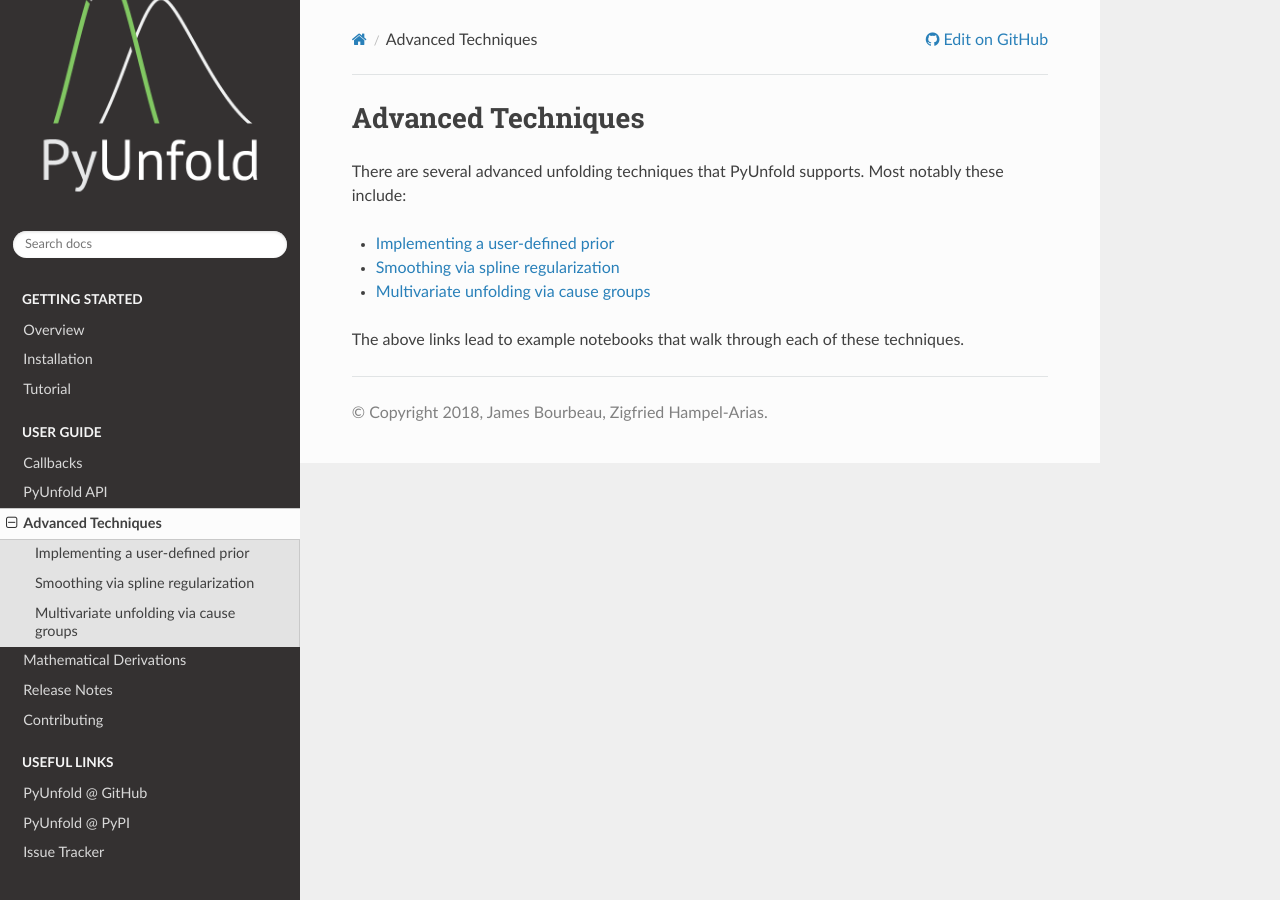
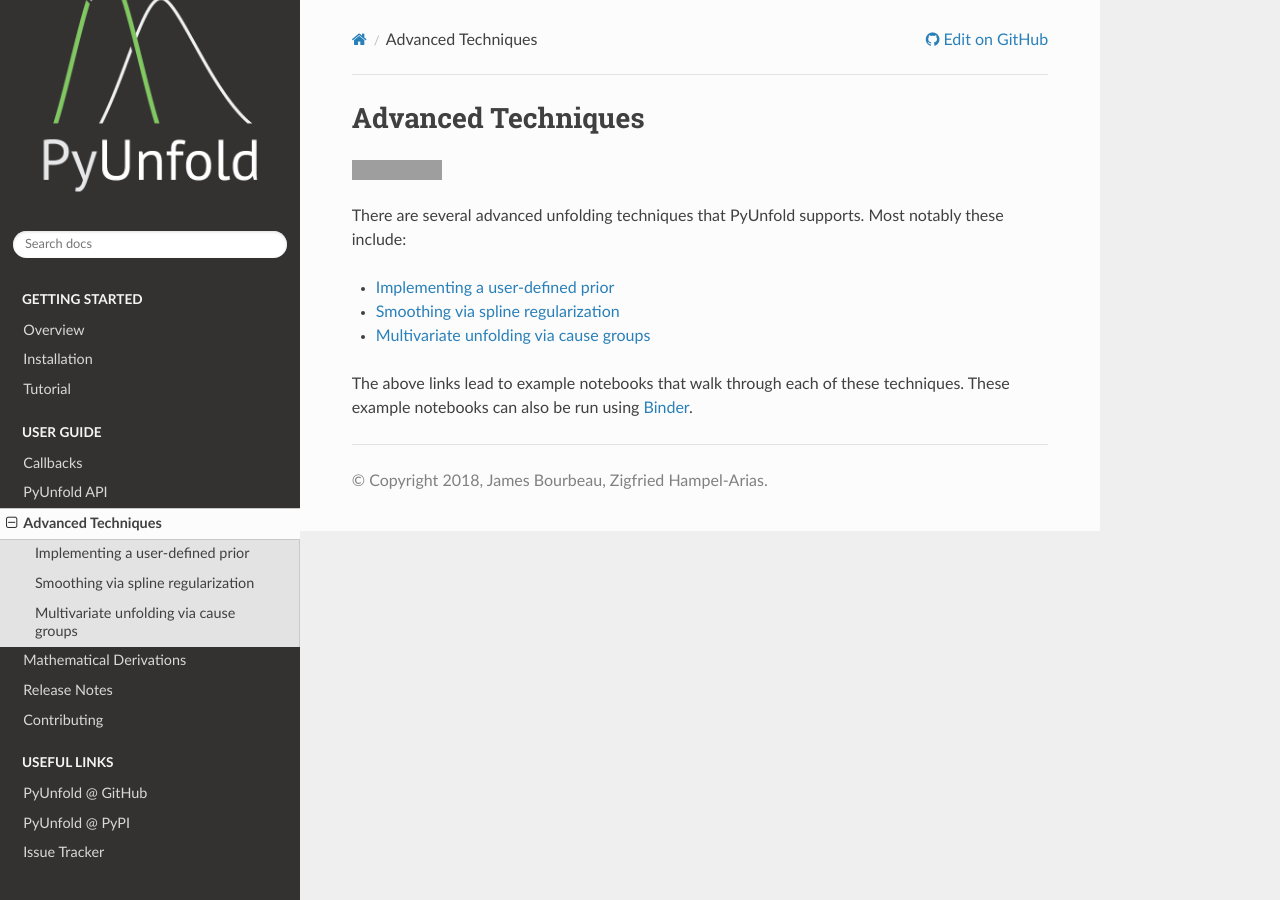
Before and after one commit to jrbourbeau/pyunfold, a Sphinx documentation site: the page built from docs/source/advanced.rst, in a window 1280 px wide. Built offline with Sphinx 7.4.7 and the Read the Docs theme 2.0.0, drawn with Linux system fonts in a browser that asks for light colours; the version number is read from the project's files by our own code; grey boxes are pictures that could not be loaded.

Commit message:
Moves notebooks to docs/source/notebooks

```diff
--- a/docs/source/advanced.rst
+++ b/docs/source/advanced.rst
@@ -6,14 +6,17 @@
 Advanced Techniques
 *******************
 
+.. image:: https://mybinder.org/badge.svg
+    :target: https://mybinder.org/v2/gh/jrbourbeau/pyunfold/advanced_usage_tutorial?filepath=docs%2Fsource%2Fnotebooks
+
 There are several advanced unfolding techniques that PyUnfold supports. Most notably these include:
 
 .. toctree::
     :maxdepth: 1
 
-    Implementing a user-defined prior <user_prior.ipynb>
-    Smoothing via spline regularization <regularization.ipynb>
-    Multivariate unfolding via cause groups <multivariate.ipynb>
+    Implementing a user-defined prior <notebooks/user_prior.ipynb>
+    Smoothing via spline regularization <notebooks/regularization.ipynb>
+    Multivariate unfolding via cause groups <notebooks/multivariate.ipynb>
 
 
-The above links lead to example notebooks that walk through each of these techniques.
+The above links lead to example notebooks that walk through each of these techniques. These example notebooks can also be run using `Binder <https://mybinder.org/v2/gh/jrbourbeau/pyunfold/advanced_usage_tutorial?filepath=docs%2Fsource%2Fnotebooks>`_.
--- a/docs/source/index.rst
+++ b/docs/source/index.rst
@@ -62,7 +62,7 @@
 
     overview
     installation
-    Tutorial <tutorial.ipynb>
+    Tutorial <notebooks/tutorial.ipynb>
 
 .. toctree::
     :maxdepth: 1
```
Also changed, not shown: docs/source/notebooks/multivariate.ipynb (renamed from docs/source/multivariate.ipynb), docs/source/notebooks/regularization.ipynb (renamed from docs/source/regularization.ipynb), docs/source/notebooks/tutorial.ipynb (renamed from docs/source/tutorial.ipynb), docs/source/notebooks/user_prior.ipynb (renamed from docs/source/user_prior.ipynb).
